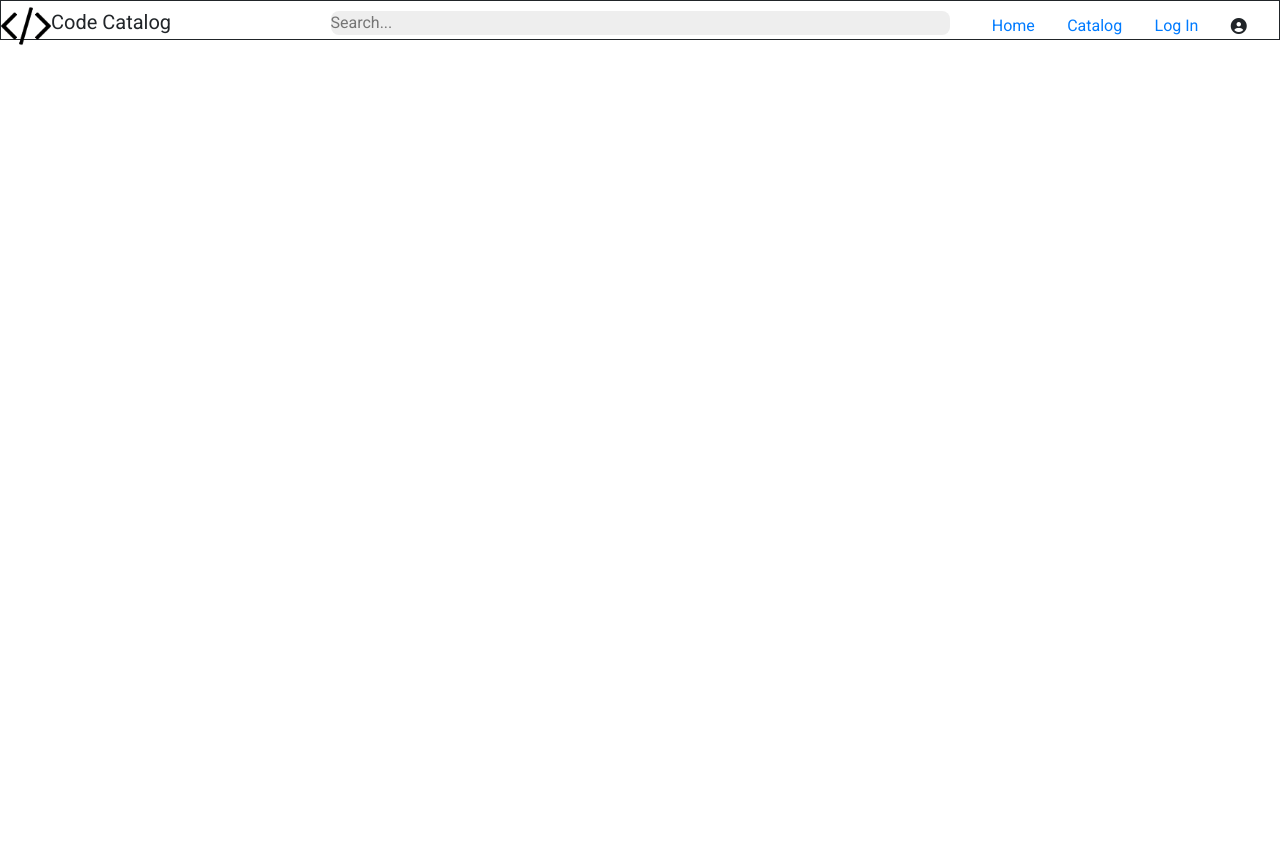
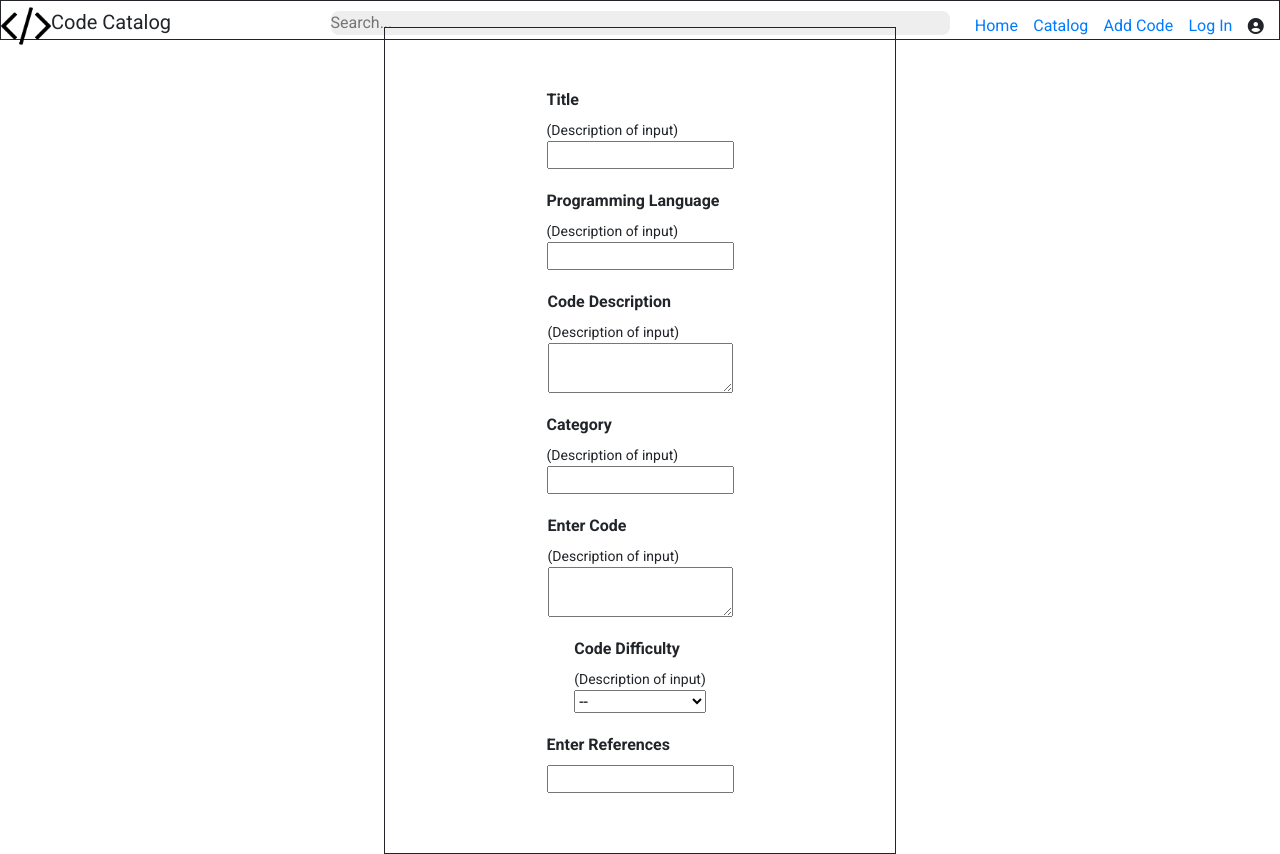
Before and after one commit to Aidan-Wallace/CodeCatalog-capstone, a Vue app in the folder vue/: page /addExample in a window 1280 px wide. Before the commit the page ends 800 px from the top, so only its background shows below. Built offline with nearby package versions, Linux system fonts and the light colour scheme.

Commit message:
Starting working on adding a example

```diff
--- a/vue/src/App.vue
+++ b/vue/src/App.vue
@@ -16,6 +16,7 @@
           >Home
         </router-link>
         <router-link v-bind:to="{ name: 'Catalog' }">Catalog</router-link>
+        <router-link v-bind:to="{ name: 'addExample' }">Add Code</router-link>
         <router-link
           v-bind:to="{ name: 'logout' }"
           v-if="$store.state.token != ''"
--- /dev/null
+++ b/vue/src/components/AddExample.vue
@@ -0,0 +1,86 @@
+<template>
+  <div>
+    <div class="form-container">
+      <form action="">
+        <div class="ae-input add-title-container">
+          <label for="title">Title</label>
+          <small>(Description of input)</small>
+          <input type="text" name="title" class="" />
+        </div>
+
+        <div class="ae-input add-language-container">
+          <label for="language">Programming Language</label>
+          <small>(Description of input)</small>
+          <input type="text" name="language" class="" />
+        </div>
+
+        <div class="ae-input add-description-container">
+          <label for="description">Code Description</label>
+          <small>(Description of input)</small>
+          <textArea type="text" name="description" class=""></textArea>
+        </div>
+
+        <div class="ae-input add-category-container">
+          <label for="category">Category</label>
+          <small>(Description of input)</small>
+          <input type="text" name="category" class="" />
+        </div>
+
+        <div class="ae-input add-code-snippet-container">
+          <label for="code-snippet">Enter Code</label>
+          <small>(Description of input)</small>
+          <textArea type="text" name="code-snippet" class=""></textArea>
+        </div>
+
+        <div class="ae-input add-difficulty-container">
+          <label for="difficulty">Code Difficulty</label>
+          <small>(Description of input)</small>
+          <select name="difficulty" class="">
+            <option value="">--</option>
+            <option value="easy">Easy</option>
+            <option value="medium">Medium</option>
+            <option value="hard">Hard</option>
+          </select>
+        </div>
+
+        <div class="ae-input add-example-container">
+          <label for="attribution">Enter References</label>
+          <input type="text" name="attribution" class="" />
+          <!-- NEED ABILITY TO ADD MORE REFERENCES -->
+        </div>
+      </form>
+    </div>
+  </div>
+</template>
+
+<script>
+export default {};
+</script>
+
+<style scoped>
+.form-container {
+  display: flex;
+  align-items: center;
+  justify-content: center;
+  height: 100vh;
+}
+form {
+  border: 1px solid;
+  display: flex;
+  align-items: center;
+  justify-content: center;
+  flex-direction: column;
+  width: 40vw;
+  padding: 50px 0;
+}
+
+.ae-input {
+    display: flex;
+    flex-direction: column;
+    margin: 10px 0;
+}
+
+label {
+    font-weight: 700;
+}
+</style>
--- a/vue/src/router/index.js
+++ b/vue/src/router/index.js
@@ -8,6 +8,7 @@ import store from "../store/index";
 import ExampleView from "@/views/ExampleView";
 import CatalogView from "@/views/CatalogView";
 import SearchView from "@/views/SearchView";
+import AddExampleView from "@/views/AddExampleView";
 
 Vue.use(Router);
 
@@ -41,17 +42,17 @@ const router = new Router({
       },
     },
     {
-      path: "/example",
-      name: "example",
-      component: ExampleView,
+      path: "/addExample",
+      name: "addExample",
+      component: AddExampleView,
       meta: {
         requiresAuth: false,
       },
     },
     {
       path: "/example",
-      name: "Example",
-      // component: ExampleView,
+      name: "example",
+      component: ExampleView,
       meta: {
         requiresAuth: false,
       },
--- /dev/null
+++ b/vue/src/views/AddExampleView.vue
@@ -0,0 +1,16 @@
+<template>
+  <add-example />
+</template>
+
+<script>
+import AddExample from "@/components/AddExample"
+export default {
+    name: "AddExampleView",
+    components: {
+        AddExample
+    }
+};
+</script>
+
+<style>
+</style>
```
